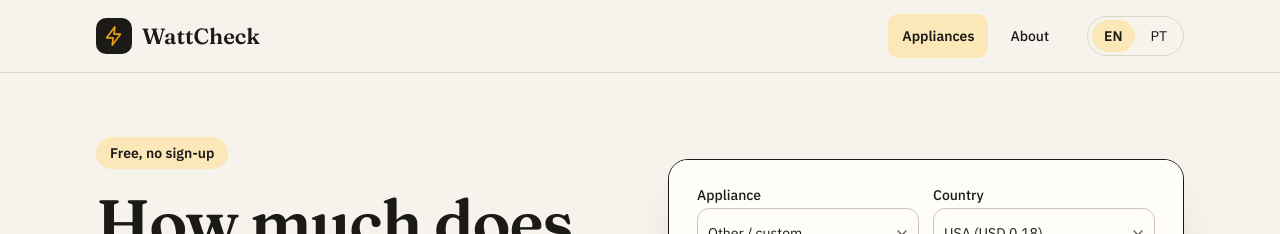
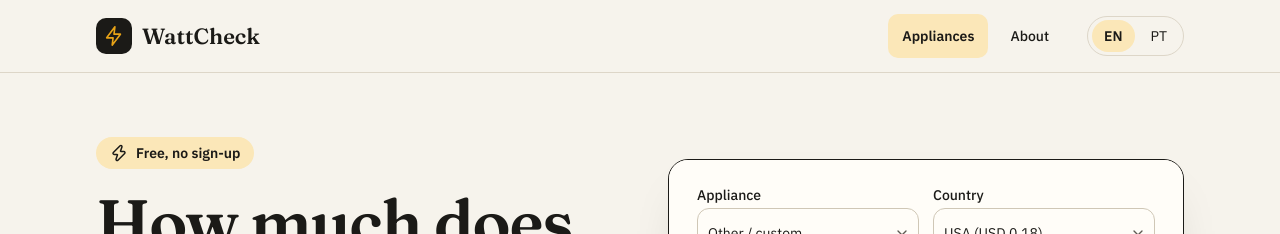
Before and after one commit to Fabricio-santuchi/calculadora-energia, a Next.js app: page /en in a window 1280 px wide. Shown: the top 234 px of the page. Built offline with nearby package versions, Linux system fonts and the light colour scheme.

Commit message:
V9: adiciona icone do raio (Zap) no selo Gratis-sem-cadastro e antes de RESULTADO

```diff
--- a/src/app/[lang]/page.tsx
+++ b/src/app/[lang]/page.tsx
@@ -1,4 +1,5 @@
 import Link from "next/link";
+import { Zap } from "lucide-react";
 import CalculadoraCompacta from "@/components/calculadora-compacta";
 import EspacoAnuncio from "@/components/espaco-anuncio";
 import Header from "@/components/header";
@@ -55,6 +56,7 @@ export default async function LangHomePage({ params }: PageProps<"/[lang]">) {
         <section className="mx-auto grid w-full max-w-[1120px] items-center gap-14 px-4 py-16 lg:grid-cols-2">
           <div className="flex flex-col gap-5">
             <span className="flex w-fit items-center gap-2 rounded-full bg-accent px-3.5 py-1.5 text-sm font-semibold text-accent-foreground">
+              <Zap className="size-[18px]" />
               {t.selo}
             </span>
 
--- a/src/components/resultado-painel.tsx
+++ b/src/components/resultado-painel.tsx
@@ -1,3 +1,4 @@
+import { Zap } from "lucide-react";
 import type { ResultadoCusto } from "@/lib/calculo";
 import type { Idioma } from "@/lib/numero";
 import { formatarMoeda } from "@/lib/numero";
@@ -112,6 +113,7 @@ export default function ResultadoPainel({
       className="flex h-full flex-col gap-5 bg-foreground p-5 text-background xs:p-6 md:gap-7 md:p-8 lg:p-10"
     >
       <span className="flex w-fit items-center gap-2 rounded-[18px] px-3 py-1.5 text-[14px] font-semibold tracking-[0.08em] text-escuro-texto uppercase">
+        <Zap className="size-[18px]" />
         {ta.resultado}
       </span>
 
```
Also changed, not shown: 1 other file (tests, documents, lock files or other folders).
